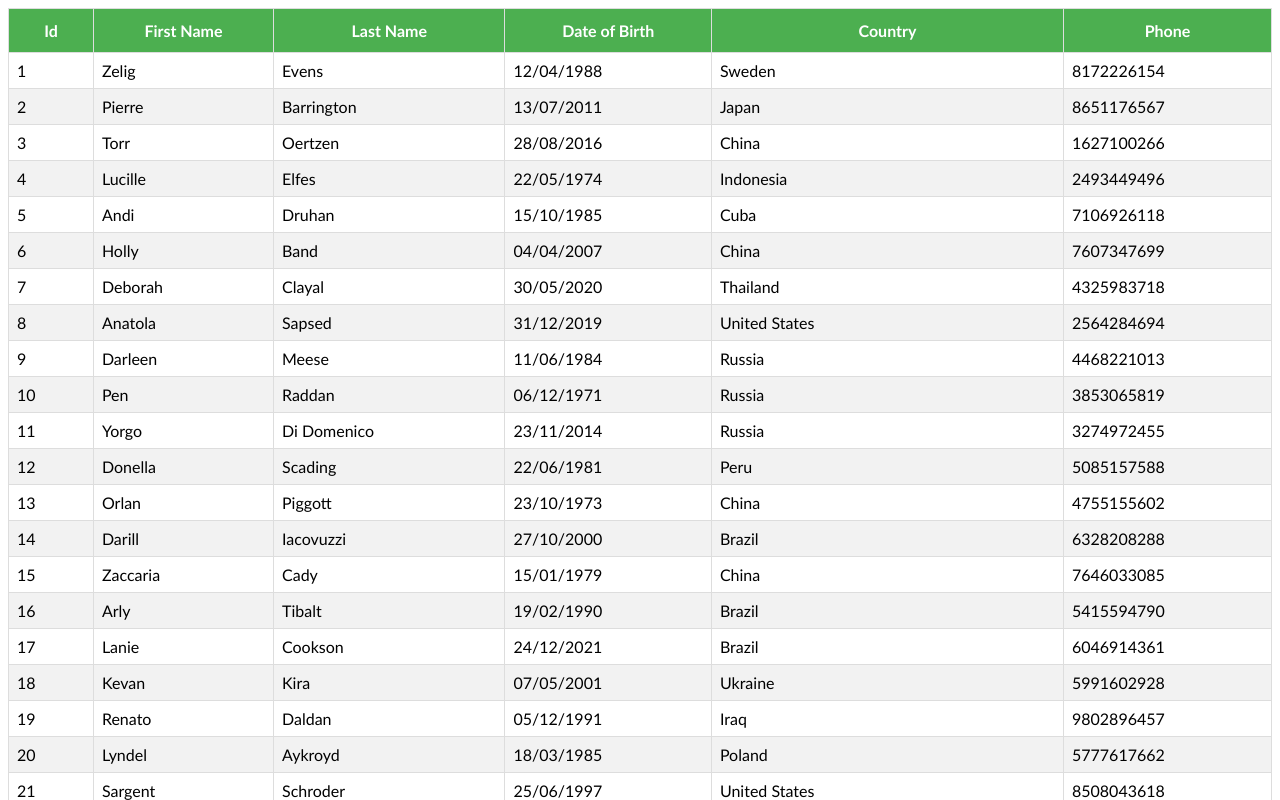
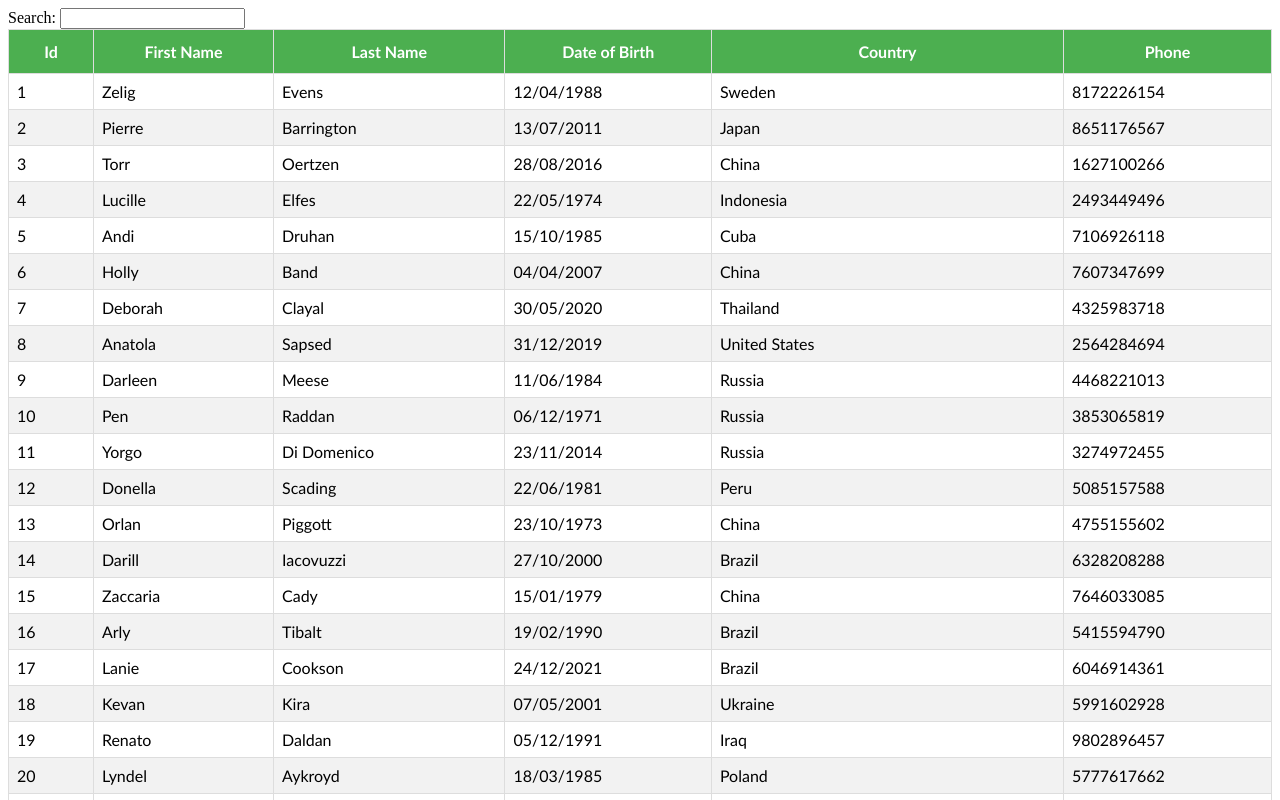
Before and after one commit to SaqibSattar/react-table, a React (Vite) app: page / in a window 1280 px wide. Shown: the top 800 px of the page. Built offline with nearby package versions, Linux system fonts and the light colour scheme.

Commit message:
Global Filtering

```diff
--- a/src/App.jsx
+++ b/src/App.jsx
@@ -2,13 +2,15 @@ import { useState } from 'react'
 import './App.css'
 import { BasicTable } from './components/BasicTable'
 import { SortingTable } from './components/SortingTable'
+import { FilteringTable } from './components/FilteringTable'
 
 function App() {
 
   return (
     <>
-      {/* <BasicTable /> */}
-      <SortingTable />
+      {/* <BasicTable />
+      <SortingTable /> */}
+      <FilteringTable />
     </>
   )
 }
--- /dev/null
+++ b/src/components/FilteringTable.jsx
@@ -0,0 +1,74 @@
+import React, { useMemo } from 'react';
+import { useTable, useGlobalFilter } from 'react-table';
+import MOCK_DATA from './MOCK_DATA.json';
+import { COLUMNS } from './columns';
+import './table.css';
+import { GlobalFilter } from './GlobalFilter';
+
+export const FilteringTable = () => {
+  const columns = useMemo(() => COLUMNS, []);
+  const data = useMemo(() => MOCK_DATA, []);
+
+  const {
+    getTableProps,
+    getTableBodyProps,
+    headerGroups,
+    footerGroups,
+    rows,
+    prepareRow,
+    state, // Ensure you are using the state object
+    setGlobalFilter, // Ensure you are using the setGlobalFilter function
+  } = useTable(
+    {
+      columns,
+      data,
+    },
+    useGlobalFilter
+  );
+
+  const { globalFilter } = state;
+
+  return (
+    <>
+      <GlobalFilter filter={globalFilter} setFilter={setGlobalFilter} />
+      <table {...getTableProps()}>
+        <thead>
+          {headerGroups.map((headerGroup) => (
+            <tr key={headerGroup.id} {...headerGroup.getHeaderGroupProps()}>
+              {headerGroup.headers.map((column) => (
+                <th key={column.id} {...column.getHeaderProps()}>
+                  {column.render('Header')}
+                </th>
+              ))}
+            </tr>
+          ))}
+        </thead>
+        <tbody {...getTableBodyProps()}>
+          {rows.map((row) => {
+            prepareRow(row);
+            return (
+              <tr key={row.id} {...row.getRowProps()}>
+                {row.cells.map((cell) => (
+                  <td key={cell.column.id} {...cell.getCellProps()}>
+                    {cell.render('Cell')}
+                  </td>
+                ))}
+              </tr>
+            );
+          })}
+        </tbody>
+        <tfoot>
+          {footerGroups.map((footerGroup) => (
+            <tr key={footerGroup.id} {...footerGroup.getFooterGroupProps()}>
+              {footerGroup.headers.map((column) => (
+                <td key={column.id} {...column.getFooterProps()}>
+                  {column.render('Footer')}
+                </td>
+              ))}
+            </tr>
+          ))}
+        </tfoot>
+      </table>
+    </>
+  );
+};
--- /dev/null
+++ b/src/components/GlobalFilter.jsx
@@ -0,0 +1,13 @@
+import React from 'react';
+
+export const GlobalFilter = ({ filter, setFilter }) => {
+  return (
+    <span>
+      Search:{' '}
+      <input
+        value={filter || ''}
+        onChange={(e) => setFilter(e.target.value)}
+      />
+    </span>
+  );
+};
```
